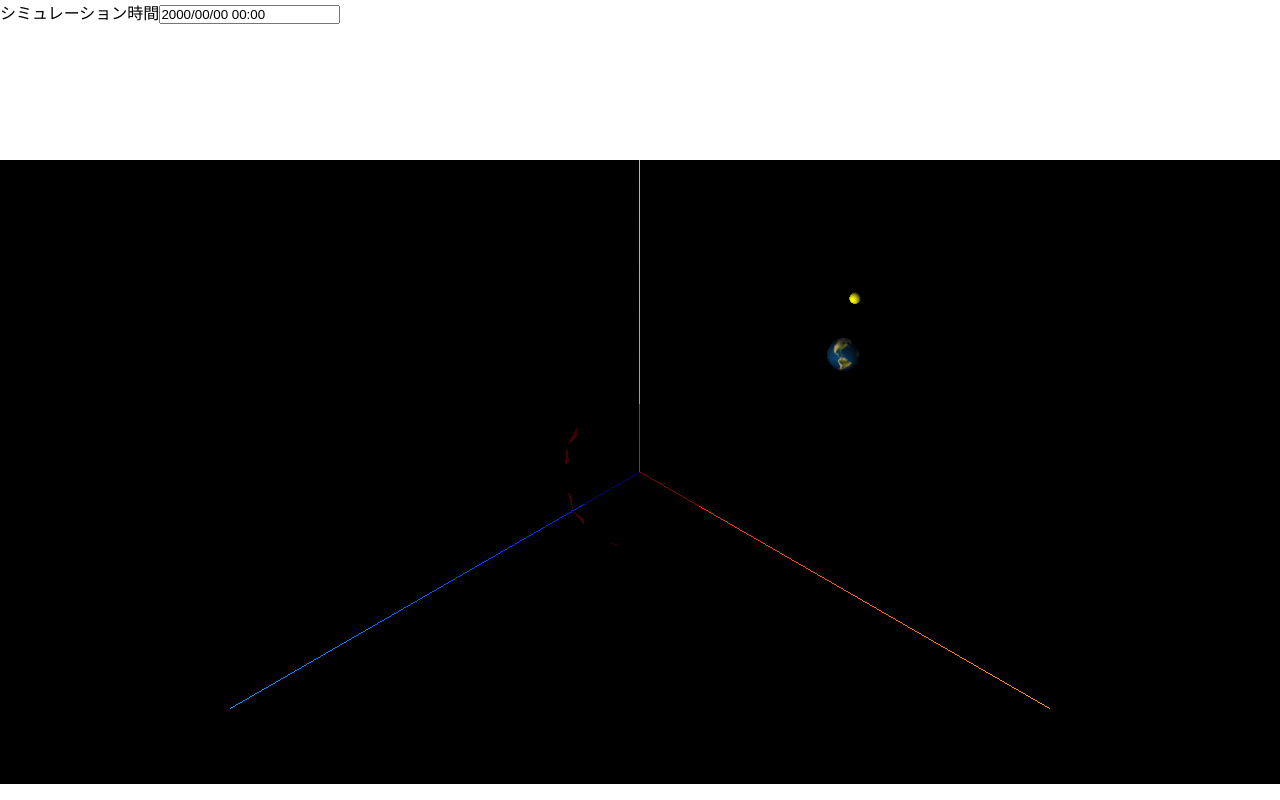
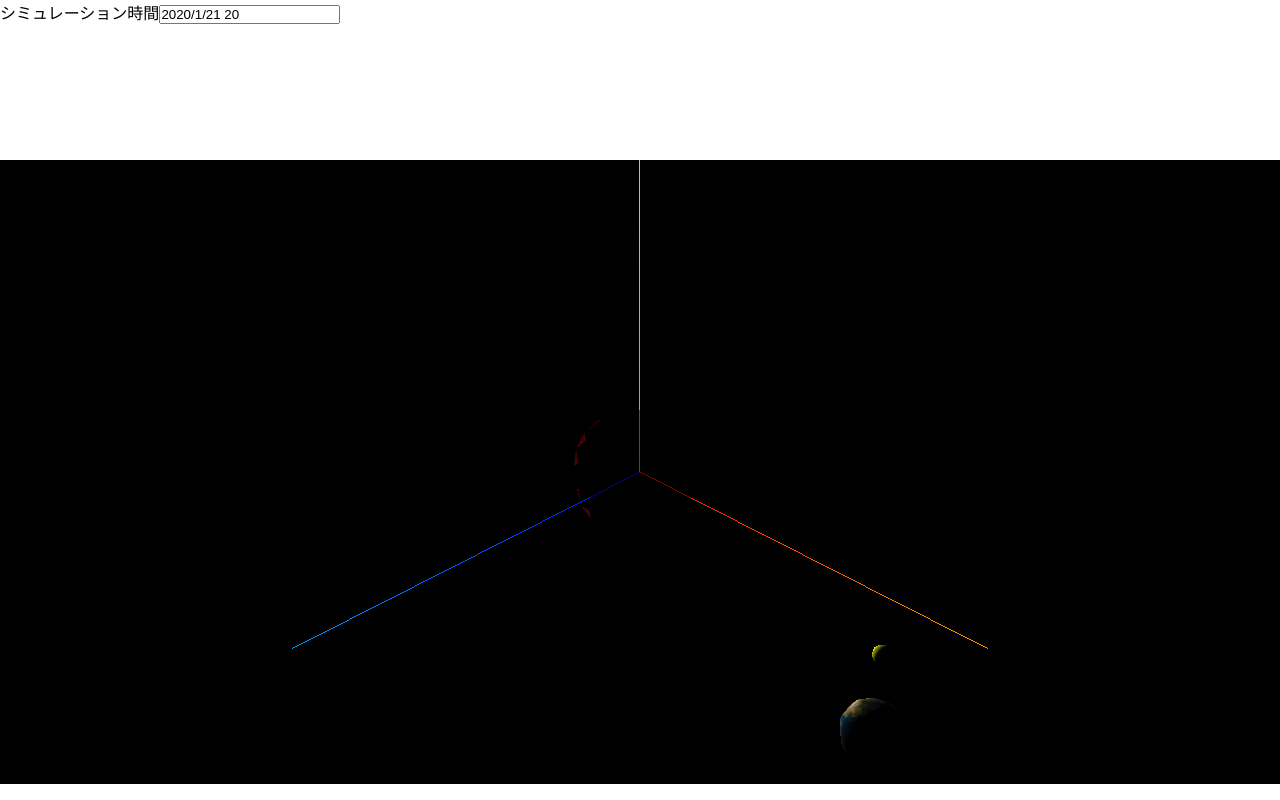
Before and after one commit to ikentaro/javascript_library, a website built with webpack: page three_earth.html in a window 1280 px wide. Built offline with nearby package versions, Linux system fonts and the light colour scheme; animation ran at ten frames a second.

Commit message:
three_earth.html ver0 完成

```diff
--- a/earth.css
+++ /dev/null
@@ -1,5 +0,0 @@
-* {
-    padding: 0;
-    margin: 0;
-    overflow: hidden;
-}
--- a/js/three_earth.js
+++ b/js/three_earth.js
@@ -1,42 +1,53 @@
 const trajectories=[];
 let color=0;
-let innerTime=performance.now();
+let scaleFactor=0.1;
 
 window.addEventListener('load', async ()=>{
     console.log('===== Three.js Wrapper earth START  =====');
-//    console.log('id canvas');
+
     three.config.set({ html: document.getElementById('canvas')});
-    three.camera.perspective({ pos: [ 50, 50, 50 ], lookAt: [ 0, 0, 0 ] });
+    three.camera.perspective({ pos: [ 60, 50, 60 ], lookAt: [ 0, 0, 0 ] });
+//    three.camera.perspective({ pos: [ 25, 0, 0 ], lookAt: [ 70, 0, 0 ] });
+    three.axis(50);
+    const simTimeElem=document.getElementById('sim-time');
 
-    three.axis(50);
-    const r=10;
-    const posEarth=[ 0.0, 0.0, -50.0 ];
-    const moonPos =[ 0.0, 0.0, 0.0 ];
+    const R=50, r=10;
     three.light.point(0xFFFFFF, 1.0);
 
-    calc(0);
     const earthTexture= await three.texture('earth.png');
     console.log("textrure", earthTexture);
-    const earth=three.mesh(three.geom.sphere(3, 10, 10), three.material.standard({ map: earthTexture }), { pos: posEarth });
-    const moon=three.mesh(three.geom.sphere(1, 10, 10), three.material.standard({ color: 'yellow',  }), { pos: moonPos });
+    const earth=three.mesh(three.geom.sphere(3, 10, 10), three.material.standard({ map: earthTexture }));
+    const moon=three.mesh(three.geom.sphere(1, 10, 10), three.material.standard({ color: 'yellow',  }));
     const sun=three.mesh(three.geom.sphere(10, 10, 10), three.material.standard({ color: 'red', opacity: 0.5, transparent: true, side: THREE.DoubleSide }), { pos: [0, 0, 0] });
     three.render();
-
-
-
+    anime.request(calc);
 
     function calc(){
-	innerTime=performance.now();
-	console.log('===== calc start =====');
-	console.log('inner time :', innerTime);
-	calcMoonPos(0);
-    }
+//	console.log('===== calc start =====');
+	let innerTime=scaleFactor*performance.now();
+	const time=innerTime%24;
+	const thetaEarth=2.0*Math.PI*innerTime/(365.0*24.0);
+	const localTheta=2.0*Math.PI*time/24;
+	const thetaMoon =2.0*Math.PI*innerTime/(365*24/12);
+	innerTime=Math.ceil(innerTime/24);
+	let day=innerTime%365, month;
 
-    function calcMoonPos(theta){
+	const numOfDays=[ 31, 28, 31, 30, 31, 30, 31, 31, 30, 31, 30, 31 ];
+	for( let i=0; numOfDays.length; i++ ){
+	    if( numOfDays[i]>day ){ month=i+1; break; }
+	    else day-=numOfDays[i];
+	}
 
-	moonPos[0]=posEarth[0]+r*Math.sin(theta);
-	moonPos[1]=posEarth[1]+r*Math.cos(theta);
-	moonPos[2]=posEarth[2];
+	const moonX=R*Math.cos(thetaEarth)+r*Math.cos(thetaMoon);
+	const moonZ=R*Math.sin(thetaEarth)+r*Math.sin(thetaMoon);
+
+	earth.position.set(R*Math.cos(thetaEarth), 0.0, R*Math.sin(thetaEarth));
+	moon.position.set(moonX, 0.0, moonZ);
+	const year=2019+Math.ceil(innerTime/365);
+	simTimeElem.value=`${year}/${month}/${day} ${time}`;
+	earth.rotateY(localTheta);
+//	earth.rotateOnAxis([ 0, 1, 0 ], localTheta);
+	three.render();
     }
     console.log('===== Three.js Wrapper earth FINISH =====');
 });
--- /dev/null
+++ b/recording.css
@@ -0,0 +1,13 @@
+* { padding: 0; margin: 0; }
+body { width: 100vw; height: 100vh; }
+
+:root{
+    --theme-color: skyblue;
+}
+header, footer{ background: var(--theme-color); }
+
+header{ height: 25%; }
+main  { height: 70%; }
+footer{ height: 5%; }
+
+#svg-canvas { width: 100%; height: 100%; }
--- /dev/null
+++ b/src/anime.js
@@ -0,0 +1,12 @@
+window.anime=window.anime || {
+    request: (func)=>{
+	console.log("Set Request Animation Frame :", func.name);
+	const compositeFunc=()=>{
+	    if( func()!==false ) window.requestAnimationFrame(compositeFunc);
+	}
+	window.requestAnimationFrame(compositeFunc);
+    }
+}
+
+console.log('===== anime module print =====');
+console.log(window.anume);
--- /dev/null
+++ b/src/three/texture.js
@@ -0,0 +1,13 @@
+const loader=new THREE.TextureLoader();
+
+const texture=(url)=>{
+    console.log(url);
+    return new Promise((resolve, reject)=>{
+	loader.load(url, (loaded)=>{
+	    console.log('load Texture', loaded);
+	    resolve(loaded);
+	});
+    });
+};
+
+export default texture;
--- a/three_earth.html
+++ b/three_earth.html
@@ -12,6 +12,7 @@
 
     <script src="dist/three.js"></script>
     <script src="dist/math.js"></script>
+    <script src="dist/anime.js"></script>
     <script src="js/three_earth.js"></script>
   </head>
 
```
Also changed, not shown: earth.html (deleted, +0 -14 lines), dist/WAV.js (added), dist/anime.js (added).
